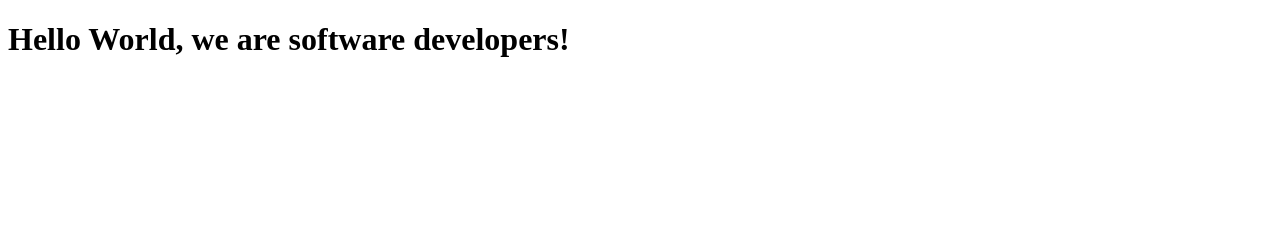
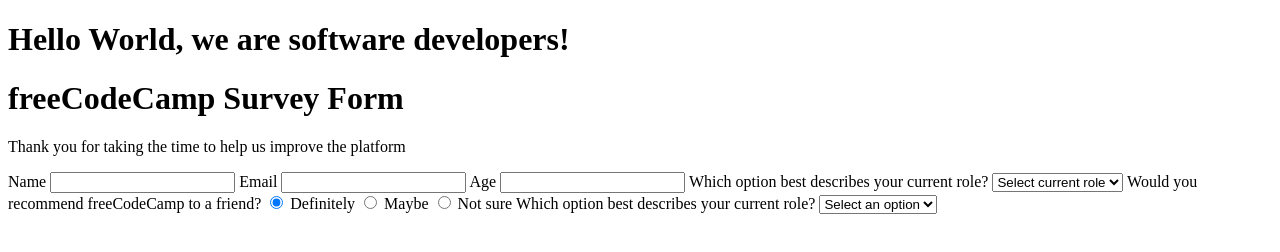
Before and after one commit to lucascomamala/microverse-trial, a plain HTML site: page index.html in a window 1280 px wide. Drawn offline with Linux system fonts and the light colour scheme.

Commit message:
index.html advance

```diff
--- a/index.html
+++ b/index.html
@@ -9,18 +9,89 @@
   <body>
     <script src="https://cdn.freecodecamp.org/testable-projects-fcc/v1/bundle.js"></script>
     <h1>Hello World, we are software developers!</h1>
-    <!--
 
-    Hello Camper!
+      <div class="page-container">
 
-    For now, the test suite only works in Chrome!
-    Please read the README below in the JS Editor before beginning.
-    Feel free to delete this message once you have read it.
-    Good luck and Happy Coding!
+        <h1 id="title">freeCodeCamp Survey Form</h1>
+        <p>Thank you for taking the time to help us improve the platform</p>
 
-    - The freeCodeCamp Team
+        <div class="form-container">
 
-    -->
+          <form id="" action="">
+
+            <label>Name
+              <input type="input" name="name">
+            </label>
+
+            <label>Email
+              <input type="email" name="email">
+            </label>
+
+            <label>Age
+              <input type="input" name="age">
+            </label>
+
+            <label for="roles">Which option best describes your current role?
+
+            </label>
+
+            <select name="roles" id="roles">
+              <option selected value="select" disabled>Select current role</option>
+              <option value="student">Student</option>
+              <option value="full-time-job">Full time Job</option>
+              <option value="full-time-learner">Full time Learner</option>
+              <option value="prefer">Prefer not to say</option>
+              <option value="other">Other</option>
+
+            </select>
+
+
+            <label for="">Would you recommend freeCodeCamp to a friend?</label>
+
+                <input type="radio" id="definitely" name="answer" value="definitely"
+                     checked>
+                <label for="huey">Definitely</label>
+
+                <input type="radio" id="maybe" name="answer" value="maybe">
+                <label for="huey">Maybe</label>
+
+                <input type="radio" id="not-sure" name="answer" value="not-sure">
+                <label for="huey">Not sure</label>
+
+
+                <label for="features">Which option best describes your current role?
+
+                </label>
+                <select name="features" id="features">
+                  <option selected value="select" disabled>Select an option</option>
+                  <option value="challenges">Challenges</option>
+                  <option value="projects">Projects</option>
+                  <option value="community">Community</option>
+                  <option value="open-source">Open source</option>
+
+
+                </select>
+
+
+
+
+
+
+
+
+
+          </form>
+
+
+
+        </div>
+
+
+
+
+      </div>
+
+
     <script  src="js/index.js"></script>
   </body>
 </html>
```
